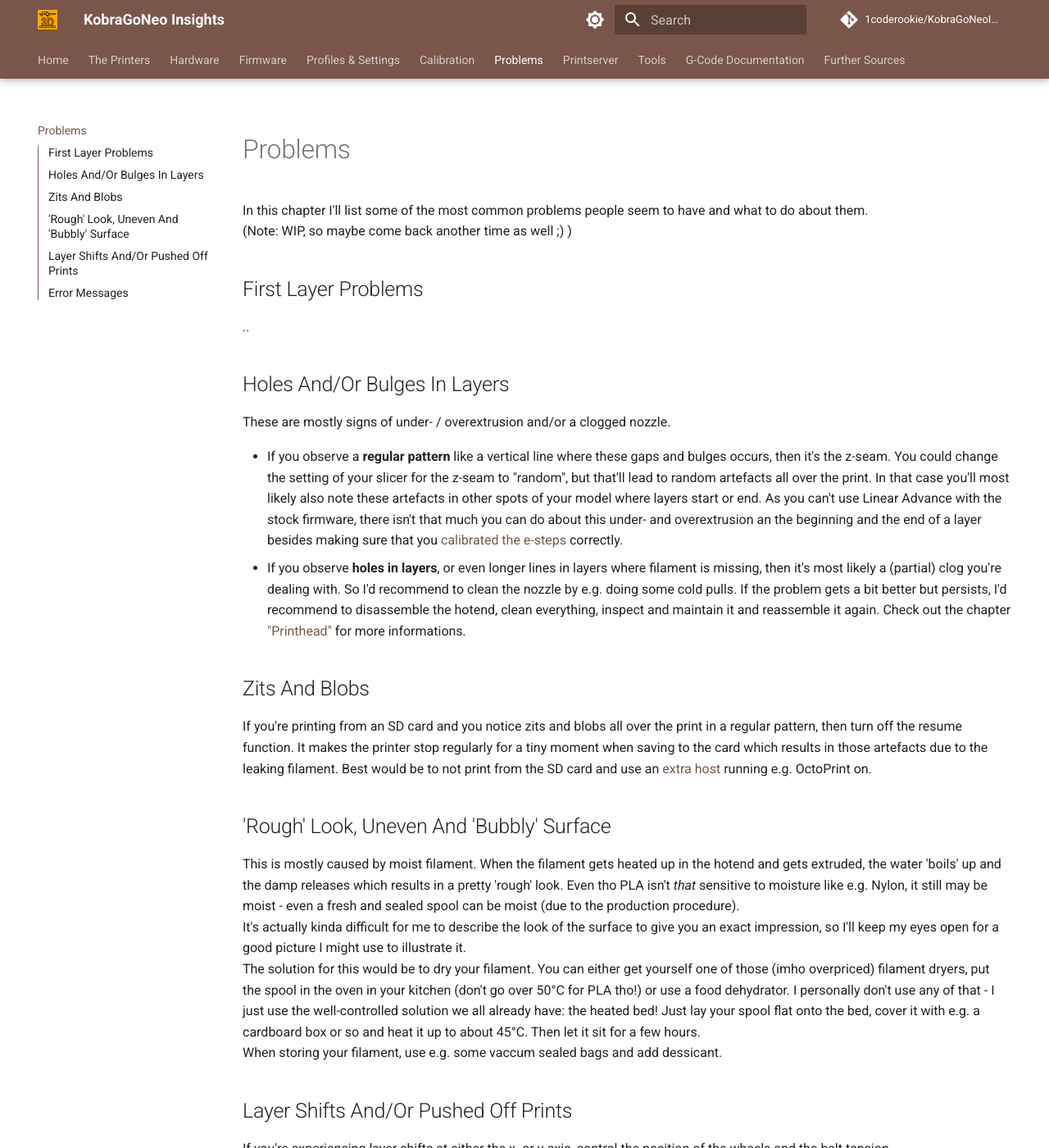
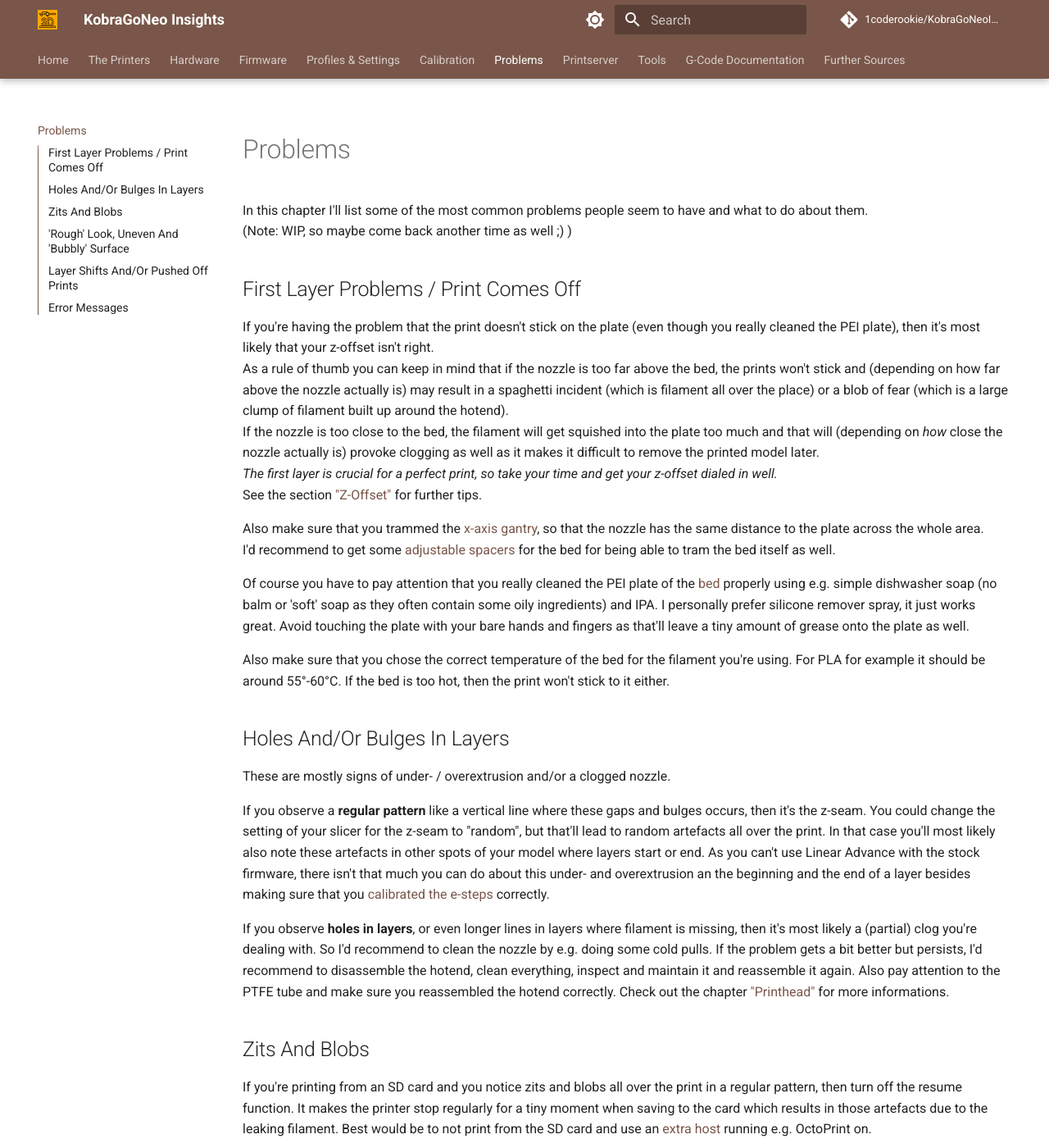
Before and after one commit to 1coderookie/KobraGoNeoInsights, an MkDocs documentation site: the page built from docs/problems.md, in a window 1280 px wide and 1400 px high. Shown: the whole window at 82% size. Built offline with MkDocs 1.6.1 and Material for MkDocs 9.7.7, drawn with Linux system fonts in a browser that asks for light colours; comment, search, counter and statistics services are not loaded.

Commit message:
Update problems.md

```diff
--- a/docs/problems.md
+++ b/docs/problems.md
@@ -4,14 +4,26 @@
 In this chapter I'll list some of the most common problems people seem to have and what to do about them.
 (Note: WIP, so maybe come back another time as well ;) )
 
-## First Layer Problems
-..
+## First Layer Problems / Print Comes Off
+If you're having the problem that the print doesn't stick on the plate (even though you really cleaned the PEI plate), then it's most likely that your z-offset isn't right.
+As a rule of thumb you can keep in mind that if the nozzle is too far above the bed, the prints won't stick and (depending on how far above the nozzle actually is) may result in a spaghetti incident (which is filament all over the place) or a blob of fear (which is a large clump of filament built up around the hotend).
+If the nozzle is too close to the bed, the filament will get squished into the plate too much and that will (depending on *how* close the nozzle actually is) provoke clogging as well as it makes it difficult to remove the printed model later.
+*The first layer is crucial for a perfect print, so take your time and get your z-offset dialed in well.*
+See the section ["Z-Offset"](calibration.md#z-offset) for further tips.
+
+Also make sure that you trammed the [x-axis gantry](hardware/axes.md#x-axis-gantry), so that the nozzle has the same distance to the plate across the whole area.
+I'd recommend to get some [adjustable spacers](hardware/bed.md#different-spacers) for the bed for being able to tram the bed itself as well.
+
+Of course you have to pay attention that you really cleaned the PEI plate of the [bed](hardware/bed.md) properly using e.g. simple dishwasher soap (no balm or 'soft' soap as they often contain some oily ingredients) and IPA. I personally prefer silicone remover spray, it just works great. Avoid touching the plate with your bare hands and fingers as that'll leave a tiny amount of grease onto the plate as well.
+
+Also make sure that you chose the correct temperature of the bed for the filament you're using. For PLA for example it should be around 55°-60°C. If the bed is too hot, then the print won't stick to it either.
 
 ## Holes And/Or Bulges In Layers
 These are mostly signs of under- / overextrusion and/or a clogged nozzle.
 
-- If you observe a **regular pattern** like a vertical line where these gaps and bulges occurs, then it's the z-seam. You could change the setting of your slicer for the z-seam to "random", but that'll lead to random artefacts all over the print. In that case you'll most likely also note these artefacts in other spots of your model where layers start or end. As you can't use Linear Advance with the stock firmware, there isn't that much you can do about this under- and overextrusion an the beginning and the end of a layer besides making sure that you [calibrated the e-steps](calibration.md#calibrating-e-steps) correctly.
-- If you observe **holes in layers**, or even longer lines in layers where filament is missing, then it's most likely a (partial) clog you're dealing with. So I'd recommend to clean the nozzle by e.g. doing some cold pulls. If the problem gets a bit better but persists, I'd recommend to disassemble the hotend, clean everything, inspect and maintain it and reassemble it again. Check out the chapter ["Printhead"](hardware/printhead.md) for more informations.
+If you observe a **regular pattern** like a vertical line where these gaps and bulges occurs, then it's the z-seam. You could change the setting of your slicer for the z-seam to "random", but that'll lead to random artefacts all over the print. In that case you'll most likely also note these artefacts in other spots of your model where layers start or end. As you can't use Linear Advance with the stock firmware, there isn't that much you can do about this under- and overextrusion an the beginning and the end of a layer besides making sure that you [calibrated the e-steps](calibration.md#calibrating-e-steps) correctly.
+
+If you observe **holes in layers**, or even longer lines in layers where filament is missing, then it's most likely a (partial) clog you're dealing with. So I'd recommend to clean the nozzle by e.g. doing some cold pulls. If the problem gets a bit better but persists, I'd recommend to disassemble the hotend, clean everything, inspect and maintain it and reassemble it again. Also pay attention to the PTFE tube and make sure you reassembled the hotend correctly. Check out the chapter ["Printhead"](hardware/printhead.md) for more informations.
 
 ## Zits And Blobs
 If you're printing from an SD card and you notice zits and blobs all over the print in a regular pattern, then turn off the resume function. It makes the printer stop regularly for a tiny moment when saving to the card which results in those artefacts due to the leaking filament. Best would be to not print from the SD card and use an [extra host](printserver.md) running e.g. OctoPrint on.
```
